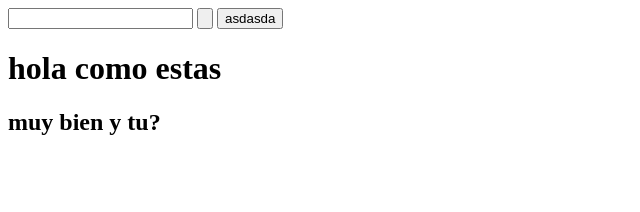
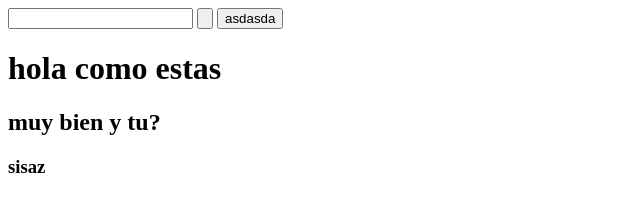
Before and after one commit to RegemLux/prueba, a plain HTML site: page index.html in a window 1280 px wide. Shown: the full height of the page, 0-640 px from the left. Drawn offline with Linux system fonts and the light colour scheme.

Commit message:
Pruebita

```diff
--- a/index.html
+++ b/index.html
@@ -11,5 +11,6 @@
     <input type="button" value="asdasda">
     <h1>hola como estas</h1>
     <h2>muy bien y tu?</h2>
+    <h3>sisaz</h3>
 </body>
 </html>
```
